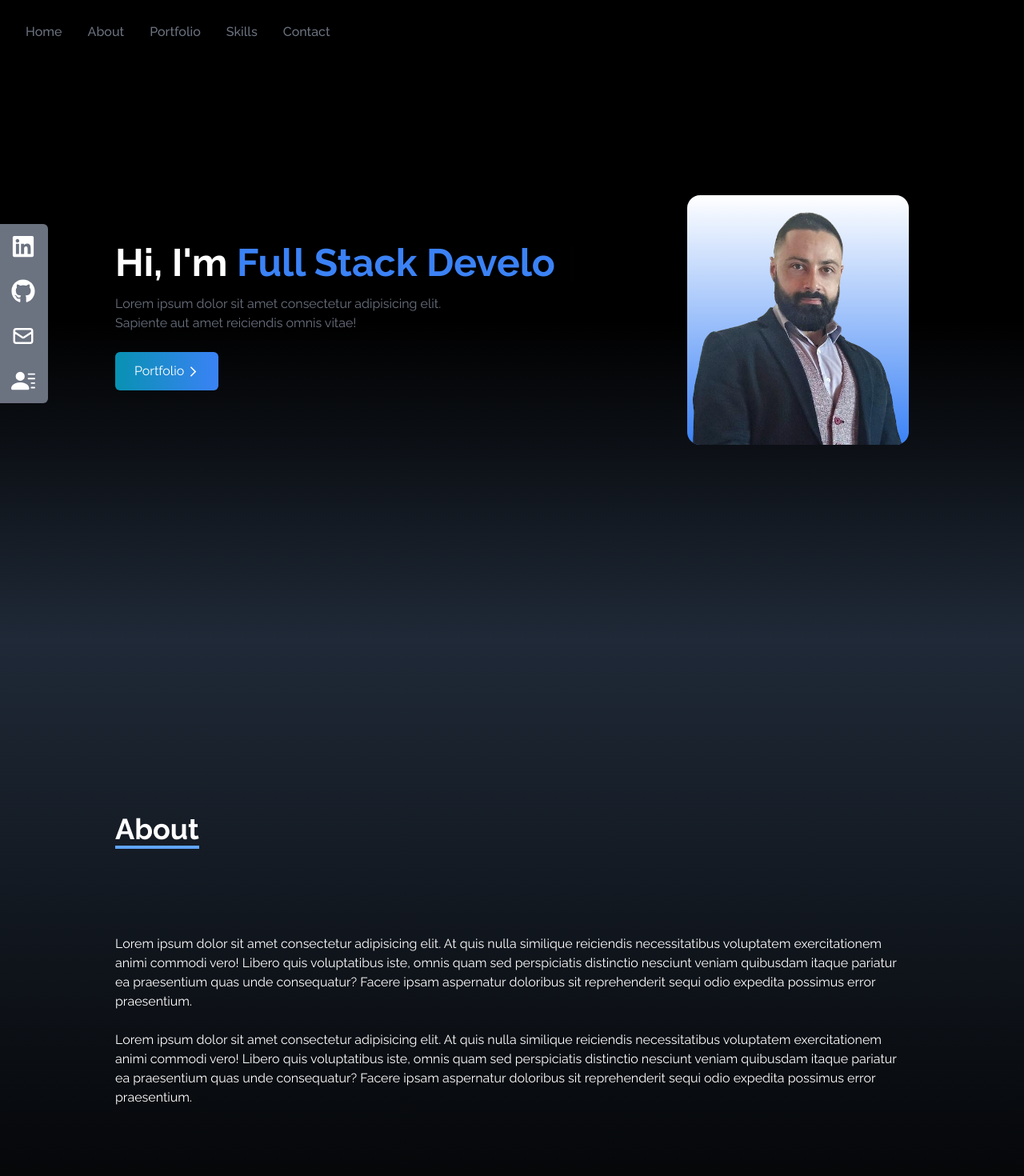
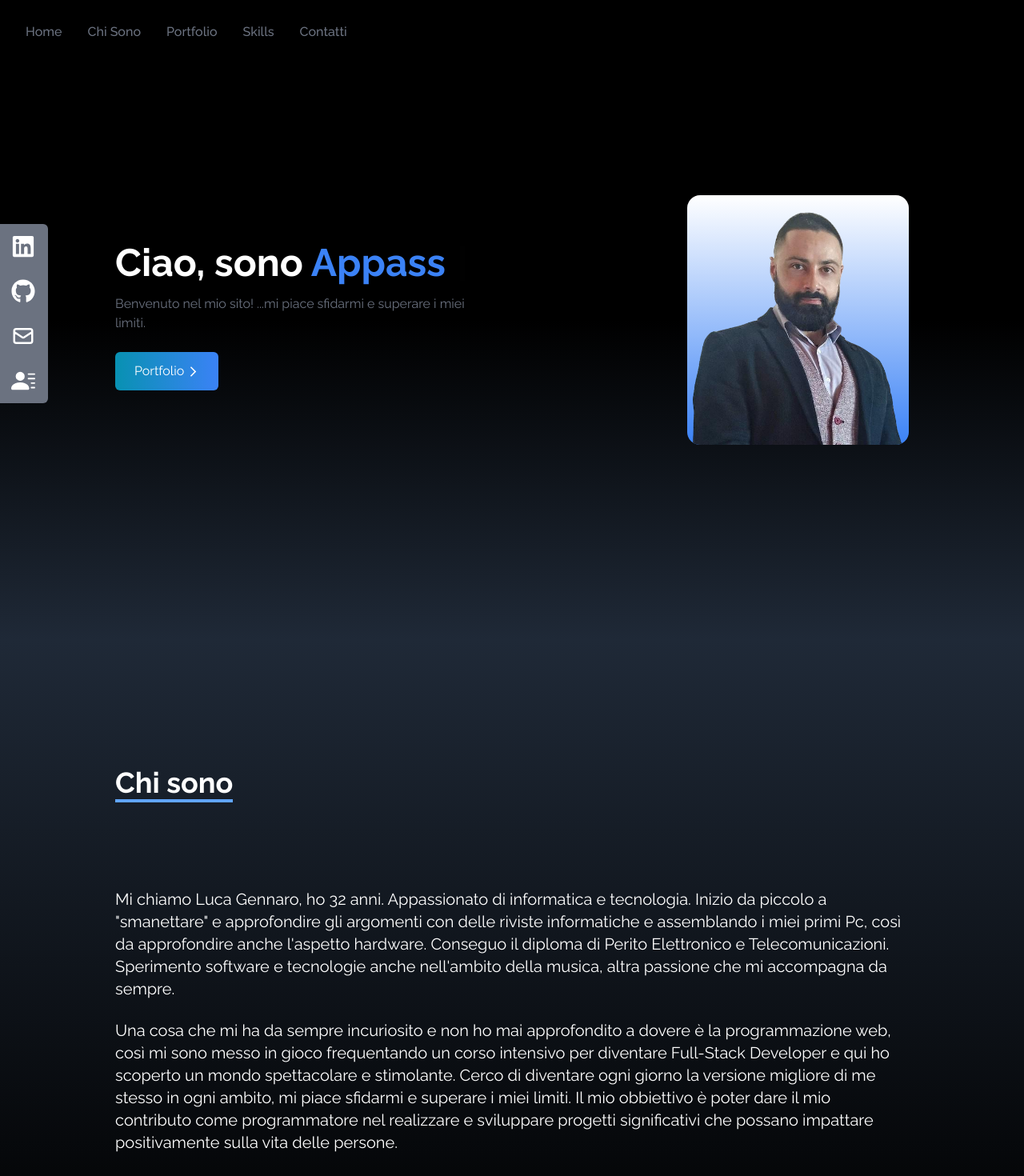
Before and after one commit to luca-gennaro/My-Portfolio, a React (Create React App) app: page / in a window 1280 px wide. Shown: the top 1470 px of the page at 80% size. Built offline with nearby package versions, Linux system fonts and the light colour scheme.

Commit message:
convert text to italian

```diff
--- a/src/components/About.jsx
+++ b/src/components/About.jsx
@@ -6,16 +6,18 @@ const About = () => {
         >
             <div className='max-w-screen-lg p-4 mx-auto flex flex-col justify-center w-full h-full'>
                 <div className='pb-8'>
-                <p className='text-4xl font-bold inline border-b-4 border-blue-400'>About</p>
+                    <p className='text-4xl font-bold inline border-b-4 border-blue-400'>Chi sono</p>
                 </div>
-            <p className='mt-20'>
-                Lorem ipsum dolor sit amet consectetur adipisicing elit. At quis nulla similique reiciendis necessitatibus voluptatem exercitationem animi commodi vero! Libero quis voluptatibus iste, omnis quam sed perspiciatis distinctio nesciunt veniam quibusdam itaque pariatur ea praesentium quas unde consequatur? Facere ipsam aspernatur doloribus sit reprehenderit sequi odio expedita possimus error praesentium.
+                <p className='mt-20 text-xl'>
+                    Mi chiamo Luca Gennaro, ho 32 anni. Appassionato di informatica e tecnologia. Inizio da piccolo a "smanettare" e approfondire gli argomenti con delle riviste informatiche e assemblando i miei primi Pc, così da approfondire anche l'aspetto hardware. Conseguo il diploma di Perito Elettronico e Telecomunicazioni. Sperimento software e tecnologie anche nell'ambito della musica, altra passione che mi accompagna da sempre.
                 </p>
 
                 <br />
 
-            <p>
-                Lorem ipsum dolor sit amet consectetur adipisicing elit. At quis nulla similique reiciendis necessitatibus voluptatem exercitationem animi commodi vero! Libero quis voluptatibus iste, omnis quam sed perspiciatis distinctio nesciunt veniam quibusdam itaque pariatur ea praesentium quas unde consequatur? Facere ipsam aspernatur doloribus sit reprehenderit sequi odio expedita possimus error praesentium.
+                <p className='text-xl'>
+                    Una cosa che mi ha da sempre incuriosito e non ho mai approfondito a dovere è la programmazione web, così mi sono messo in gioco frequentando un corso intensivo per diventare Full-Stack Developer e qui ho scoperto un mondo spettacolare e stimolante.
+                    Cerco di diventare ogni giorno la versione migliore di me stesso in ogni ambito, mi piace sfidarmi e superare i miei limiti.
+                    Il mio obbiettivo è poter dare il mio contributo come programmatore nel realizzare e sviluppare progetti significativi che possano impattare positivamente sulla vita delle persone.
                 </p>
 
             </div>
--- a/src/components/Home.jsx
+++ b/src/components/Home.jsx
@@ -7,7 +7,7 @@ import { Link } from "react-scroll";
 const Home = () => {
 
     const [text] = useTypewriter({
-        words: ["Luca", "IT enthusiast", "Full Stack Developer"],
+        words: ["Luca", "Appassionato di Informatica", "Full Stack Developer"],
         deleteSpeed: 30,
         loop: 0
     })
@@ -20,16 +20,16 @@ const Home = () => {
 
                 <div className='flex flex-col justify-center h-full w-full md:w-2/3' >
                     <h2 className='text-4xl sm:text-5xl font-bold text-white'>
-                        Hi, I'm <span className='text-blue-500'>{text}</span> <Cursor />
+                        Ciao, sono <span className='text-blue-500'>{text}</span> <Cursor />
                     </h2>
                     <p className='text-gray-500 py-4 max-w-md'>
-                        Lorem ipsum dolor sit amet consectetur adipisicing elit. Sapiente aut amet reiciendis omnis vitae!
+                        Benvenuto nel mio sito! ...mi piace sfidarmi e superare i miei limiti.
                     </p>
                     <div>
                         <Link to="portfolio" smooth duration={500} className='group text-white w-fit px-6 py-3 my-2 flex items-center rounded-md bg-gradient-to-r from-cyan-600 to-blue-500 cursor-pointer'>
                             Portfolio
                             <span className='group-hover:rotate-90 duration-300 ml-1'>
-                                <MdArrowForwardIos size={15}/>
+                                <MdArrowForwardIos size={15} />
                             </span>
                         </Link>
                     </div>
--- a/src/components/NavBar.jsx
+++ b/src/components/NavBar.jsx
@@ -13,7 +13,7 @@ const NavBar = () => {
         },
         {
             id: 2,
-            link: "about"
+            link: "chi sono"
         },
         {
             id: 3,
@@ -25,7 +25,7 @@ const NavBar = () => {
         },
         {
             id: 5,
-            link: "contact"
+            link: "contatti"
         },
 
     ]
--- a/src/components/Portfolio.jsx
+++ b/src/components/Portfolio.jsx
@@ -42,7 +42,7 @@ const Portfolio = () => {
          <div className='max-w-screen-lg p-4 mx-auto flex flex-col justify-center w-full h-full'>
             <div className='pb-8'>
                <p className='text-4xl font-bold inline border-b-4 border-blue-400'>Portfolio</p>
-               <p className='py-6'>Check out some of my work right here</p>
+               <p className='py-6'>Dai un'occhiata ad alcuni dei miei lavori qui</p>
             </div>
 
             <div className='grid sm:grid-cols-2 md:grid-cols-3 gap-8 px-12 sm:px-0'>
--- a/src/components/Skills.jsx
+++ b/src/components/Skills.jsx
@@ -71,7 +71,7 @@ const Skills = () => {
          <div className='max-w-screen-lg p-4 mx-auto flex flex-col justify-center w-full h-full'>
             <div className='pb-8'>
                <p className='text-4xl font-bold inline border-b-4 border-blue-400'>Skills</p>
-               <p className='py-6'>These are the technologies I've worked with</p>
+               <p className='py-6'>Queste sono le tecnologie con cui ho lavorato</p>
             </div>
 
             <div className='grid grid-cols-2 sm:grid-cols-3 gap-8 px-12 sm:px-0'>
```
Lines whose indentation alone changed are shown as unchanged.
